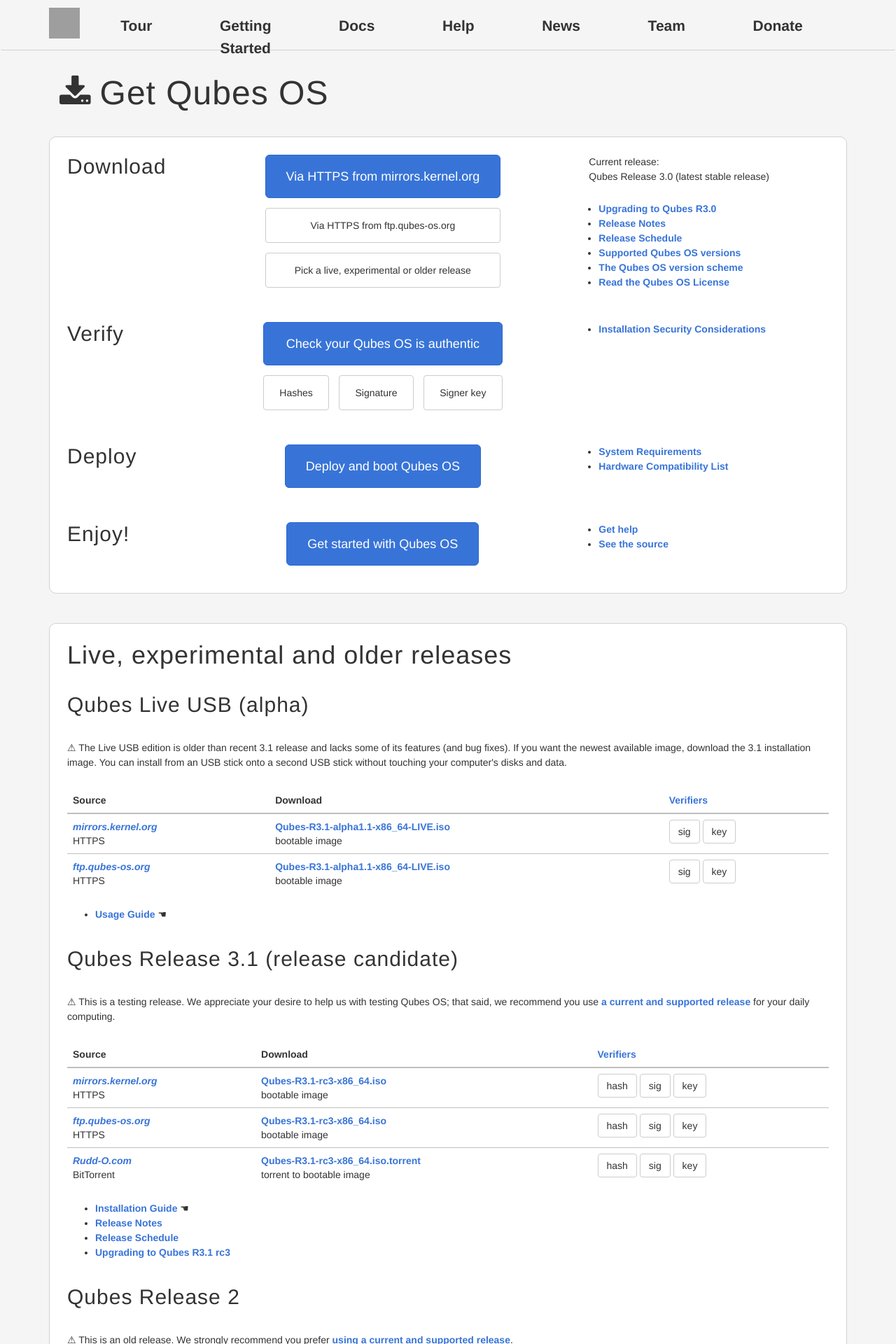
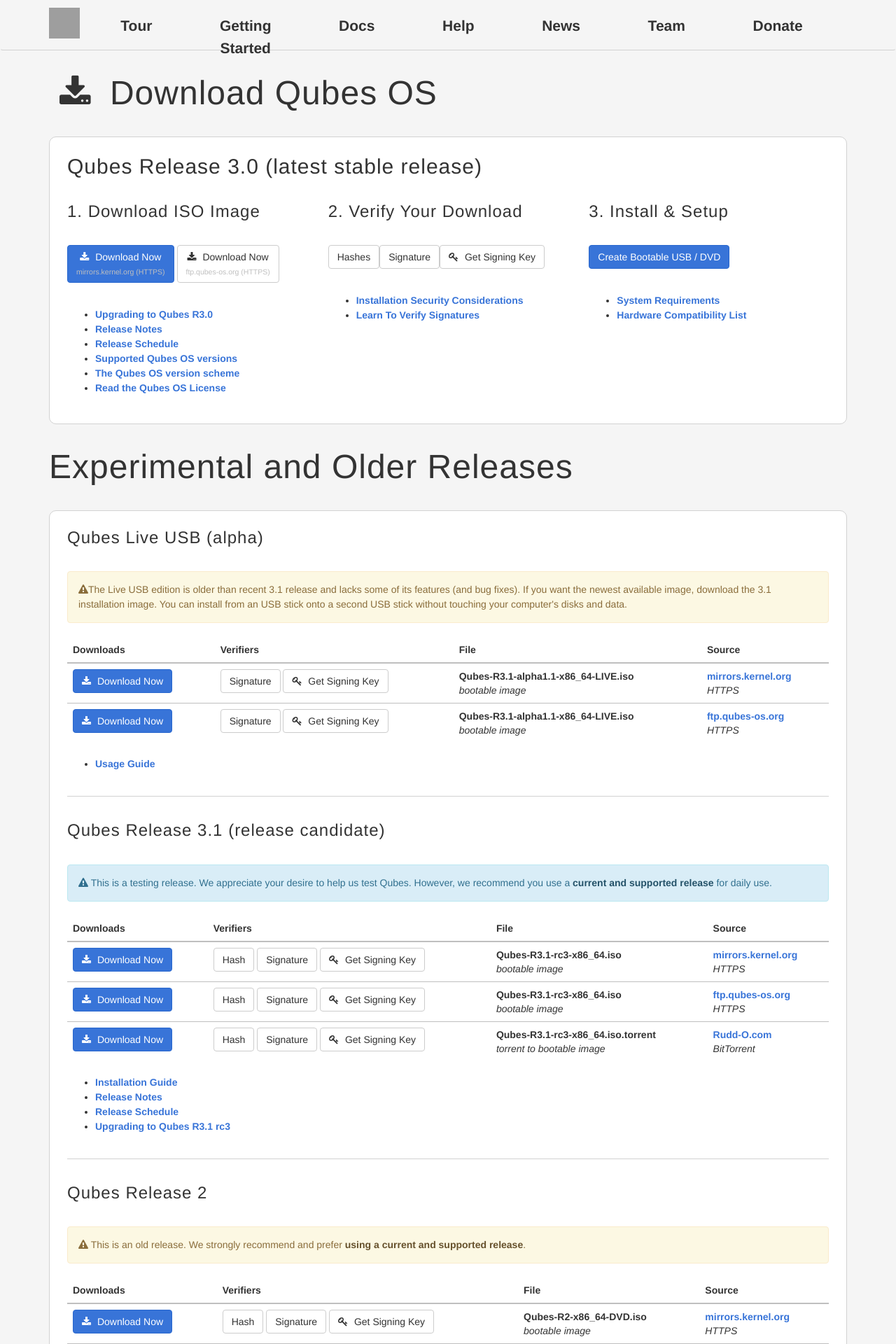
Before and after one commit to QubesOS/qubesos.github.io, a Jekyll site: the page built from pages/downloads.md, in a window 1280 px wide. Shown: the top 1920 px of the page at 70% size. Built offline with Jekyll 4.4.1, drawn with Linux system fonts in a browser that asks for light colours; some web fonts are replaced; some of the changed text lies outside the part shown; grey boxes are pictures that could not be loaded.

Commit message:
added "boxless" layout refactored & pretified "Downloads" page

```diff
--- /dev/null
+++ b/_layouts/boxless.html
@@ -0,0 +1,25 @@
+<!DOCTYPE html>
+<html>
+  {% include head.html %}
+    <body>
+      {% include header.html %}
+      <div class="container">
+        <h1 class="more-top add-left">
+        {% for section in site.data.architecture %}
+          {% if section.url == page.permalink %}
+          <i class="fa {{section.icon}}"></i>
+          {% else %}
+          {% for sub in section.sub-pages %}
+          {% if sub.url == page.permalink %}
+          <i class="fa {{sub.icon}}"></i>
+          {% endif %}
+          {% endfor %}
+          {% endif %}
+        {% endfor %}
+        {{ page.title }}
+        </h1>
+        {{ content }}
+        {% include footer.html %}
+      </div>
+  </body>
+</html>
--- a/_layouts/downloads.html
+++ /dev/null
@@ -1,42 +0,0 @@
-<!DOCTYPE html>
-<html>
-  {% include head.html %}
-
-<style type="text/css">
-<!--
-.download-steps {
-  margin-bottom: 3em;
-}
-.download-steps .white-box {
-  padding-bottom: 1em;
-  padding-top: 1em;
-}
-.download-steps .step-options {
-  border-collapse: separate;
-  border-spacing: 1em;
-  margin: -1em;
-  margin-left: auto;
-  margin-right: auto;
-  margin-bottom: 0em;
-}
-.download-steps .step-options a {
-  display: block;
-  padding: 1em;
-  padding-left: 1.6em;
-  padding-right: 1.6em;
-}
-.download-steps ul {
-  padding-left: 1em;
-  margin-bottom: 0;
-}
--->
-</style>
-
-    <body>
-      {% include header.html %}
-      <div class="container">
-        {{ content }}
-        {% include footer.html %}
-      </div>
-  </body>
-</html>
--- a/pages/downloads.md
+++ b/pages/downloads.md
@@ -1,6 +1,6 @@
 ---
-layout: downloads
-title: Get Qubes OS
+layout: boxless
+title: Download Qubes OS
 permalink: /downloads/
 redirect_from:
 - /doc/releases/
@@ -9,222 +9,157 @@ redirect_from:
 - /wiki/QubesDownloads/
 ---
 
-<h1 class="more-top add-left"><i class="fa fa-download"></i>Get Qubes OS</h1>
+<div class="white-box more-bottom page-content">
+  {% assign release_name = site.data.downloads.featured_release %}
+  {% assign release = site.data.downloads.releases[release_name] %}
+  {% assign primary_source = release.sources|first %}
 
-<div class="download-steps page-content white-box">
+  <div class="row">
+    <div class="col-lg-12 col-md-12">
+      <h2>{{ release_name }}</h2>
+    </div>
+  </div>
 
-{% assign release_name = site.data.downloads.featured_release %}
-{% assign release = site.data.downloads.releases[release_name] %}
-{% assign primary_source = release.sources|first %}
+  <div class="row">
+    <div class="col-lg-4 col-md-4">
+      <h3>1. Download ISO Image</h3>
 
-<div class="row more-bottom">
+      <a class="btn btn-primary" href="{{ primary_source[1].url }}">
+        <i class="fa fa-download"></i> Download Now <br>
+        <small>{{ primary_source[0] }} ({{ primary_source[1].method }})</small>
+      </a>
 
-    <div class="col-lg-2">
+      {% for source in release.sources %}
+      {% if source[0] == primary_source[0] %}{% continue %}{% endif %}
+      <a class="btn btn-default" href="{{ source[1].url }}">
+        <i class="fa fa-download"></i> Download Now {{source.count}} <br>
+        <small>{{ source[0] }} ({{ source[1].method }}) </small>
+      </a>
+      {% endfor %}
 
-        <h2>Download</h2>
+      <ul class="more-top">
+        {% for fdoc in release.featured_docs["get"] %}
+        <li><a href="{{ release.docs[fdoc].url }}">{{ fdoc }}</a></li>
+        {% endfor %}
+        <li><a href="/doc/supported-versions/">Supported Qubes OS versions</a></li>
+        <li><a href="/doc/version-scheme/">The Qubes OS version scheme</a></li>
+        <li><a href="/doc/license/">Read the Qubes OS License</a></li>
+      </ul>
 
     </div>
-
-    <div class="col-lg-6">
-
-        <table class="step-options">
-        <tr>
-        <td><a class="btn btn-primary btn-lg" href="{{ primary_source[1].url }}">Via {{ primary_source[1].method }} from {{ primary_source[0] }}</a></td>
-        </tr>
-        {% for source in release.sources %}
-        {% if source[0] == primary_source[0] %}{% continue %}{% endif %}
-        <tr>
-        <td><a class="btn btn-default" href="{{ source[1].url }}">Via {{ source[1].method }} from {{ source[0] }}</a></td>
-        </tr>
-        {% endfor %}
-        <tr>
-        <td><a class="btn btn-default" href="#more-releases">Pick a live, experimental or older release</a></td>
-        </tr>
-        </table>
-
-    </div>
-
-    <div class="col-lg-4">
-
-        <p>Current release:<br/>
-        {{ release_name }}</p>
-
-        <ul>
-            {% for fdoc in release.featured_docs["get"] %}
-            <li><a href="{{ release.docs[fdoc].url }}">{{ fdoc }}</a></li>
-            {% endfor %}
-            <li><a href="/doc/supported-versions/">Supported Qubes OS versions</a></li>
-            <li><a href="/doc/version-scheme/">The Qubes OS version scheme</a></li>
-            <li><a href="/doc/license/">Read the Qubes OS License</a></li>
-        </ul>
-
-    </div>
-
-
-</div>
-
-<div class="row more-bottom">
-
-    <div class="col-lg-2">
-
-        <h2>Verify</h2>
-
-    </div>
-
-    <div class="col-lg-6">
-
-        <table class="step-options">
-        <tr>
-        <td colspan="3"><a class="btn btn-primary btn-lg" href="/doc/verifying-signatures/">Check your Qubes OS is authentic</a></td>
-        </tr>
+    <div class="col-lg-4 col-md-4">
+      <h3>2. Verify Your Download</h3>
+      <table class="step-options">
         <tr>
         <td><a class="btn btn-default" href="{{ primary_source[1].verifiers['hash'] }}">Hashes</a></td>
         <td><a class="btn btn-default" href="{{ primary_source[1].verifiers['sig'] }}">Signature</a></td>
-        <td><a class="btn btn-default" href="{{ primary_source[1].verifiers['key'] }}">Signer key</a></td>
+        <td><a class="btn btn-default" href="{{ primary_source[1].verifiers['key'] }}"><i class="fa fa-key"></i> Get Signing Key</a></td>
         </tr>
-        </table>
-
+      </table>
+      <ul class="more-top">
+        <li><a href="/doc/install-security/">Installation Security Considerations</a></li>
+        <li><a href="/doc/verifying-signatures/">Learn To Verify Signatures</a></li>
+      </ul>
     </div>
 
-    <div class="col-lg-4">
-
-        <ul>
-        <li><a href="/doc/install-security/">Installation Security Considerations</a></li>
-        </ul>
-
-
+    <div class="col-lg-4 col-md-4">
+      <h3>3. Install & Setup</h3>
+      <table class="step-options">
+        <tr>
+        <td><a class="btn btn-primary" href="/doc/installation-guide/#burning-the-iso-onto-a-dvd-or-usb-stick">Create Bootable USB / DVD</a></td>
+        </tr>
+      </table>
+      <ul class="more-top">
+        <li><a href="/doc/system-requirements/">System Requirements</a></li>
+        <li><a href="/hcl/">Hardware Compatibility List</a></li>
+      </ul>
     </div>
 
+  </div>
 </div>
 
-
-<div class="row more-bottom">
-
-    <div class="col-lg-2">
-
-        <h2>Deploy</h2>
-
-    </div>
-
-    <div class="col-lg-6">
-
-        <table class="step-options">
-        <tr>
-        <td><a class="btn btn-primary btn-lg" href="/doc/installation-guide/#burning-the-iso-onto-a-dvd-or-usb-stick">Deploy and boot Qubes OS</a></td>
-        </tr>
-        </table>
-
-    </div>
-
-    <div class="col-lg-4">
-
-        <ul>
-        <li><a href="/doc/system-requirements/">System Requirements</a></li>
-        <li><a href="/hcl/">Hardware Compatibility List</a></li>
-        </ul>
-
-    </div>
-
-</div>
-
-<div class="row">
-
-    <div class="col-lg-2">
-
-        <h2>Enjoy!</h2>
-
-    </div>
-
-    <div class="col-lg-6">
-
-        <table class="step-options">
-        <tr>
-        <td><a class="btn btn-primary btn-lg" href="/getting-started/#already-installed">Get started with Qubes OS</a></td>
-        </tr>
-        </table>
-
-    </div>
-
-    <div class="col-lg-4">
-        <ul>
-        <li><a href="/help/">Get help</a></li>
-        <li><a href="https://github.com/QubesOS">See the source</a></li>
-        </ul>
-    </div>
-
-</div>
-
-
-</div>
+## Experimental and Older Releases
 
 <div class="white-box more-bottom page-content">
 
-<h1 id="more-releases">Live, experimental and older releases</h1>
+  <div class="row">
+    <div class="col-lg-12 col-md-12">
+      {% for releasex in site.data.downloads.releases %}
+      {% assign release_name = releasex[0] %}
+      {% assign release = releasex[1] %}
+      {% if release_name == site.data.downloads.featured_release %}{% continue %}{% endif %}
+      {% assign deprecated = release.deprecated | default: false %}
+      {% assign testing = release.testing | default: false %}
+      <h3>{{ release_name }}</h3>
+      {% if deprecated %}
+      <div class="alert alert-warning" role="alert">
+        <i class="fa fa-exclamation-triangle"></i>{% if deprecated != true %}{{ deprecated }}{% else %} This is an old release. We strongly recommend and prefer <a href="/doc/supported-versions/" class="alert-link">using a current and supported release</a>.{% endif %}
+      </div>
+      {% endif %}
+      {% if testing %}
+      <div class="alert alert-info" role="alert">
+        <i class="fa fa-exclamation-triangle"></i>{% if testing != true %}{{ testing }}{% else %} This is a testing release. We appreciate your desire to help us test Qubes. However, we recommend you use a <a href="/doc/supported-versions/" class="alert-link">current and supported release</a> for daily use.{% endif %}
+      </div>{% endif %}
+      <table class="table">
+        <thead>
+          <tr>
+            <th>Downloads</th>
+            <th>Verifiers</th>
+            <th>File</th>
+            <th>Source</th>
+          </tr>
+        </thead>
+        <tbody>
+          {% for sourcedata in release.sources %}
+          {% assign source_name = sourcedata[0] %}
+          {% assign source = sourcedata[1] %}
+          <tr>
+            <td>
+              <a class="btn btn-primary" href="{{ source.url }}">
+                <i class="fa fa-download"></i> Download Now
+              </a>
+            </td>
+            <td>
+              {% for verifier in source.verifiers %}
+                {% if verifier[0] == "hash" %}
+                <a class="btn btn-default" href="{{ verifier[1] }}">Hash</a>
+                {% elsif verifier[0] == "sig" %}
+                <a class="btn btn-default" href="{{ verifier[1] }}">Signature</a>
+                {% elsif verifier[0] == "key" %}
+                <a class="btn btn-default" href="{{ verifier[1] }}"><i class="fa fa-key"></i> Get Signing Key</a>
+                {% endif %}
+              {% endfor %}
+            </td>
+            <td>
+              <strong>{{ source.filename }}</strong><br>
+              <em>{{ source.type }}</em>
+            </td>
+            <td>
+              <a href="https://{{ source_name }}/">{{ source_name }}</a><br/>
+              <em>{{ source.method }}</em>
+            </td>
+          </tr>
+          {% endfor %}
+        </tbody>
+      </table>
+      <ul>
+        {% for docdata in release.docs %}
+        {% assign doc_name = docdata[0] %}
+        {% assign doc = docdata[1] %}
+        {% assign featured = doc.featured | default: "no" %}
+        <li>
+          <a href="{{ doc.url }}">{{ doc_name }}</a>
+        </li>
+        {% endfor %}
+      </ul>
+      <hr class="more-top more-bottom">
+      {% endfor %}
 
-{% for releasex in site.data.downloads.releases %}
-{% assign release_name = releasex[0] %}
-{% assign release = releasex[1] %}
-{% if release_name == site.data.downloads.featured_release %}{% continue %}{% endif %}
-{% assign deprecated = release.deprecated | default: false %}
-{% assign testing = release.testing | default: false %}
-
-<h2>{{ release_name }}</h2>
-
-{% if deprecated %}<p>⚠ {% if deprecated != true %}{{ deprecated }}{% else %}This is an old release.  We strongly recommend you prefer <a href="/doc/supported-versions/">using a current and supported release</a>.{% endif %}</p>{% endif %}
-
-{% if testing %}<p>⚠ {% if testing != true %}{{ testing }}{% else %}This is a testing release.  We appreciate your desire to help us with testing Qubes OS; that said, we recommend you use <a href="/doc/supported-versions/">a current and supported release</a> for your daily computing.{% endif %}</p>{% endif %}
-
-<table class="table">
-  <thead>
-    <tr>
-      <th>Source</th>
-      <th>Download</th>
-      <th><a href="/doc/verifying-signatures/"
-             title="How to verify the authenticity of your download">Verifiers</a></th>
-    </tr>
-  </thead>
-  <tbody>
-    {% for sourcedata in release.sources %}
-    {% assign source_name = sourcedata[0] %}
-    {% assign source = sourcedata[1] %}
-    <tr>
-      <td><em><a href="https://{{ source_name }}/">{{ source_name }}</a></em><br/>{{ source.method }}</td>
-      <td><a href="{{ source.url }}">{{ source.filename }}</a><br/>{{ source.type }}</td>
-      <td>
-        {% for verifier in source.verifiers %}
-          <a class="btn btn-default" href="{{ verifier[1] }}">{{ verifier[0] }}</a>
-        {% endfor %}
-      </td>
-    </tr>
-    {% endfor %}
-  </tbody>
-</table>
-
-<ul>
-  {% for docdata in release.docs %}
-  {% assign doc_name = docdata[0] %}
-  {% assign doc = docdata[1] %}
-  {% assign featured = doc.featured | default: "no" %}
-  <li>
-    <a href="{{ doc.url }}">{{ doc_name }}</a>
-    {% if featured != "no" %} ☚{% endif %}
-  </li>
-  {% endfor %}
-</ul>
-
-<br/><!-- TODO: this is needed because of the shit 0-top big-bottom margin in the headings -->
-
-{% endfor %}
-
-
-<h2>Mirrors</h2>
-
-
-<p>Qubes ISOs are available from the following mirrors:</p>
-
-<ul>
-  <li><a href="https://mirrors.kernel.org/qubes/iso/">mirrors.kernel.org</a></li>
-</ul>
-
-
+      <h3 class="more-top">Mirrors</h3>
+      <p>Qubes ISOs are available from the following mirrors:</p>
+      <ul>
+        <li><a href="https://mirrors.kernel.org/qubes/iso/">mirrors.kernel.org</a></li>
+      </ul>
+    </div>
+  </div>
 </div>
```
